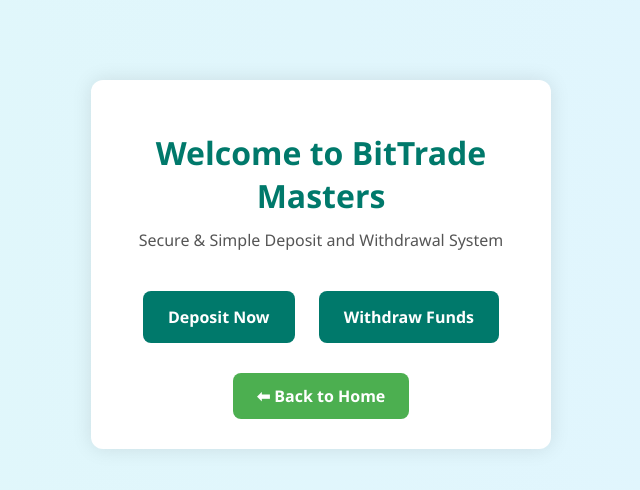
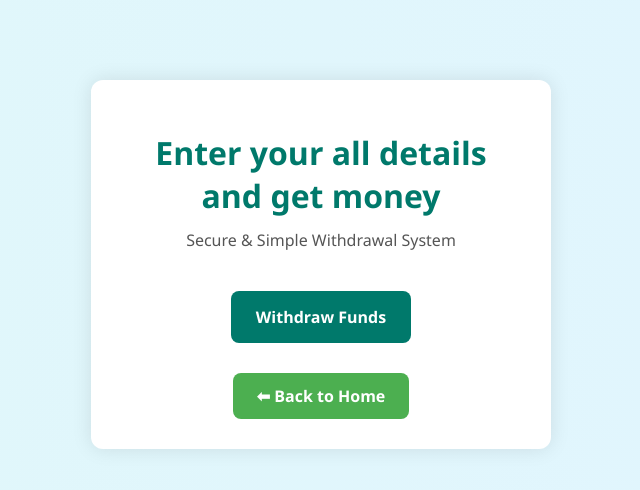
Before and after one commit to rena155223/wihtrowal, a plain HTML site: page index.html in a window 1280 px wide. Shown: the whole page, without its empty margins (319-959 px from the left). Drawn offline with Linux system fonts and the light colour scheme.

Commit message:
Update index.html

```diff
--- a/index.html
+++ b/index.html
@@ -9,10 +9,10 @@
 </head>
 <body>
   <div class="container">
-    <h1>Welcome to BitTrade Masters</h1>
-    <p class="subtitle">Secure & Simple Deposit and Withdrawal System</p>
+    <h1>Enter your all details and get money </h1>
+    <p class="subtitle">Secure & Simple  Withdrawal System</p>
     <div class="buttons">
-      <a href="deposit.html" class="btn">Deposit Now</a>
+
       <a href="withdraw.html" class="btn">Withdraw Funds</a>
     </div>
     <div style="text-align: center; margin-top: 20px;">
```
